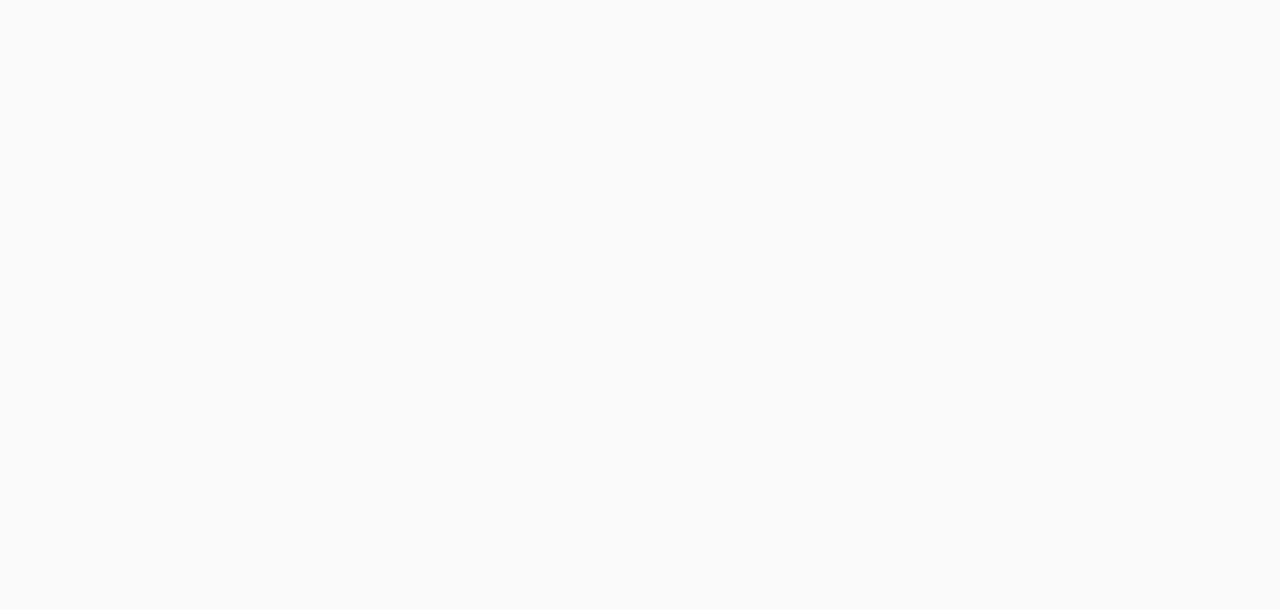
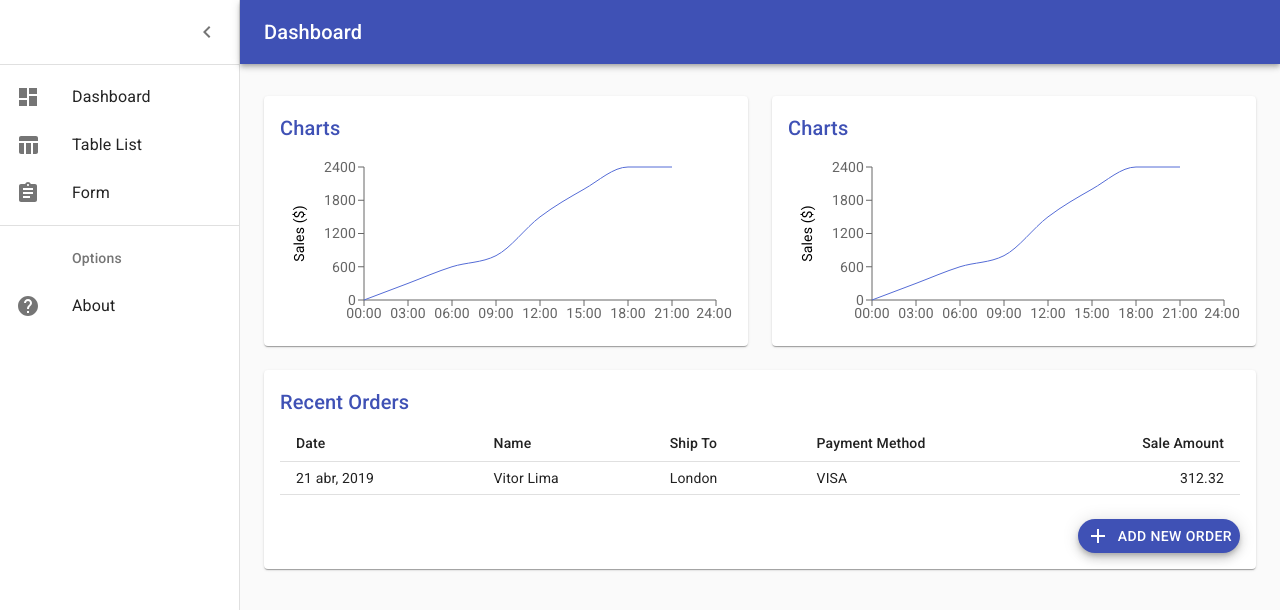
Before and after one commit to vitorfreitas/react-dashboard, a React (Create React App) app: page /#/dashboard in a window 1280 px wide. Before the commit this address led to /#/. Shown: the top 610 px of the page. Built offline with nearby package versions, Linux system fonts and the light colour scheme.

Commit message:
feature: create table list with pagination

```diff
--- a/src/components/Sidebar/listItems.js
+++ b/src/components/Sidebar/listItems.js
@@ -27,6 +27,15 @@
       </ListItem>
     </Link>
 
+    <Link to="/dashboard/list" style={linkStyles}>
+      <ListItem button>
+        <ListItemIcon>
+          <TableIcon />
+        </ListItemIcon>
+        <ListItemText primary="Table List" />
+      </ListItem>
+    </Link>
+
     <Link to="/dashboard/form" style={linkStyles}>
       <ListItem button>
         <ListItemIcon>
@@ -35,12 +44,6 @@
         <ListItemText primary="Form" />
       </ListItem>
     </Link>
-    <ListItem button>
-      <ListItemIcon>
-        <TableIcon />
-      </ListItemIcon>
-      <ListItemText primary="Table" />
-    </ListItem>
   </div>
 );
 
--- a/src/pages/Dashboard/Home/Table.js
+++ b/src/pages/Dashboard/Home/Table.js
@@ -5,14 +5,29 @@
   TableRow,
   TableCell,
   TableBody,
-  Typography
+  Typography,
+  makeStyles,
+  Fab
 } from '@material-ui/core';
+import AddIcon from '@material-ui/icons/Add';
+import { Link } from 'react-router-dom';
+
+const useStyles = makeStyles(theme => ({
+  seeMore: {
+    marginTop: theme.spacing(3),
+    marginLeft: 'auto'
+  },
+  fabIcon: {
+    marginRight: theme.spacing(1)
+  }
+}));
 
 const Table = ({ rows }) => (
   <>
     <Typography component="h2" variant="h6" color="primary" gutterBottom>
       Recent Orders
     </Typography>
+
     <MUITable size="small">
       <TableHead>
         <TableRow>
@@ -35,6 +50,13 @@
         ))}
       </TableBody>
     </MUITable>
+
+    <Link className={useStyles().seeMore} to="/dashboard/form">
+      <Fab size="small" color="primary" variant="extended">
+        <AddIcon className={useStyles().fabIcon} />
+        Add new order
+      </Fab>
+    </Link>
   </>
 );
 
--- /dev/null
+++ b/src/pages/Dashboard/TableList/Table.js
@@ -0,0 +1,58 @@
+import React from 'react';
+import {
+  Table as MUITable,
+  TableHead,
+  TableRow,
+  TableCell,
+  TableBody,
+  TablePagination
+} from '@material-ui/core';
+
+const Table = ({ data }) => {
+  const [rowsPerPage, changeRowsPerPage] = React.useState(1);
+  const [currentPage, changeCurrentPage] = React.useState(0);
+
+  return (
+    <>
+      <MUITable>
+        <TableHead>
+          <TableRow>
+            <TableCell>Date</TableCell>
+            <TableCell>Name</TableCell>
+            <TableCell>Ship To</TableCell>
+            <TableCell>Payment Method</TableCell>
+            <TableCell align="right">Sale Amount</TableCell>
+          </TableRow>
+        </TableHead>
+
+        <TableBody>
+          {data
+            .slice(
+              currentPage * rowsPerPage,
+              currentPage * rowsPerPage + rowsPerPage
+            )
+            .map(row => (
+              <TableRow key={row.id}>
+                <TableCell>{row.date}</TableCell>
+                <TableCell>{row.name}</TableCell>
+                <TableCell>{row.shipTo}</TableCell>
+                <TableCell>{row.paymentMethod}</TableCell>
+                <TableCell align="right">{row.amount}</TableCell>
+              </TableRow>
+            ))}
+        </TableBody>
+      </MUITable>
+      <TablePagination
+        rowsPerPageOptions={[1, 2, 3]}
+        count={data.length}
+        rowsPerPage={rowsPerPage}
+        page={currentPage}
+        onChangePage={(ev, newPage) => changeCurrentPage(newPage)}
+        onChangeRowsPerPage={ev => changeRowsPerPage(+ev.target.value)}
+        component="div"
+      />
+    </>
+  );
+};
+
+export default Table;
--- /dev/null
+++ b/src/pages/Dashboard/TableList/index.js
@@ -0,0 +1,83 @@
+import React from 'react';
+import { Paper, Grid, Typography, Input, Fab } from '@material-ui/core';
+import SearchIcon from '@material-ui/icons/Search';
+import AddIcon from '@material-ui/icons/Add';
+import { Link } from 'react-router-dom';
+import Table from './Table';
+import useStyles from './styles';
+
+const tableRows = [
+  {
+    id: 0,
+    date: '21 abr, 2019',
+    name: 'Vitor Lima',
+    shipTo: 'London',
+    paymentMethod: 'VISA',
+    amount: 312.32
+  },
+  {
+    id: 1,
+    date: '12 jun, 2019',
+    name: 'Isaac Lima',
+    shipTo: 'Amazonas',
+    paymentMethod: 'MASTER CARD',
+    amount: 40.1
+  },
+  {
+    id: 2,
+    date: '24 mar, 2019',
+    name: 'Maria Lima',
+    shipTo: 'Paris',
+    paymentMethod: 'VISA',
+    amount: 132.99
+  },
+  {
+    id: 3,
+    date: '30 jul, 2019',
+    name: 'Vitor Lima',
+    shipTo: 'London',
+    paymentMethod: 'VISA',
+    amount: 10.23
+  }
+];
+
+const TableList = () => {
+  const classes = useStyles();
+
+  return (
+    <>
+      <Grid xs={12}>
+        <Paper className={classes.paper}>
+          <div className={classes.paperTop}>
+            <Typography
+              component="h2"
+              variant="h6"
+              color="primary"
+              gutterBottom
+            >
+              All Orders
+            </Typography>
+
+            <Input placeholder="Search input..." />
+            <SearchIcon className={classes.searchIcon} />
+          </div>
+
+          <Table data={tableRows} />
+        </Paper>
+      </Grid>
+
+      <Link to="/dashboard/form">
+        <Fab
+          className={classes.addNewItemFab}
+          variant="extended"
+          color="primary"
+        >
+          <AddIcon />
+          Create
+        </Fab>
+      </Link>
+    </>
+  );
+};
+
+export default TableList;
--- /dev/null
+++ b/src/pages/Dashboard/TableList/styles.js
@@ -0,0 +1,29 @@
+import { makeStyles } from '@material-ui/core';
+
+const useStyles = makeStyles(theme => ({
+  paperTop: {
+    display: 'flex',
+    alignItems: 'center',
+    justifyContent: 'space-between'
+  },
+  searchIcon: {
+    position: 'absolute',
+    right: theme.spacing(2),
+    color: '#999'
+  },
+  paper: {
+    position: 'relative',
+    padding: theme.spacing(2),
+    overflow: 'auto'
+  },
+  addNewItemFab: {
+    right: theme.spacing(3),
+    bottom: theme.spacing(3),
+    position: 'fixed',
+    '& *': {
+      marginRight: theme.spacing(1)
+    }
+  }
+}));
+
+export default useStyles;
--- a/src/pages/Dashboard/index.js
+++ b/src/pages/Dashboard/index.js
@@ -3,11 +3,13 @@
 import Sidebar from '../../components/Sidebar';
 import Home from './Home';
 import Form from './Form';
+import TableList from './TableList';
 
 const Dashboard = ({ match }) => (
   <Sidebar>
     <Route exact path={match.path} component={Home} />
     <Route path={`${match.path}/form`} component={Form} />
+    <Route path={`${match.path}/list`} component={TableList} />
   </Sidebar>
 );
 
```
